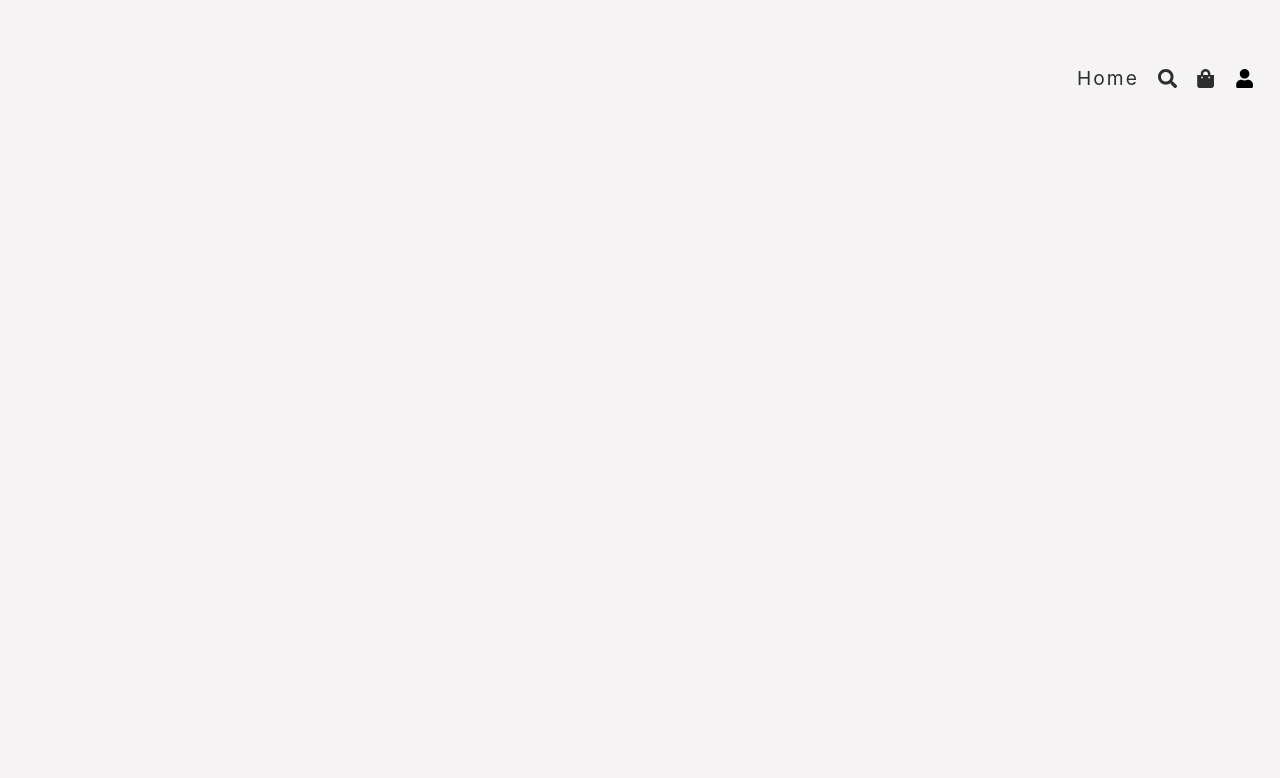
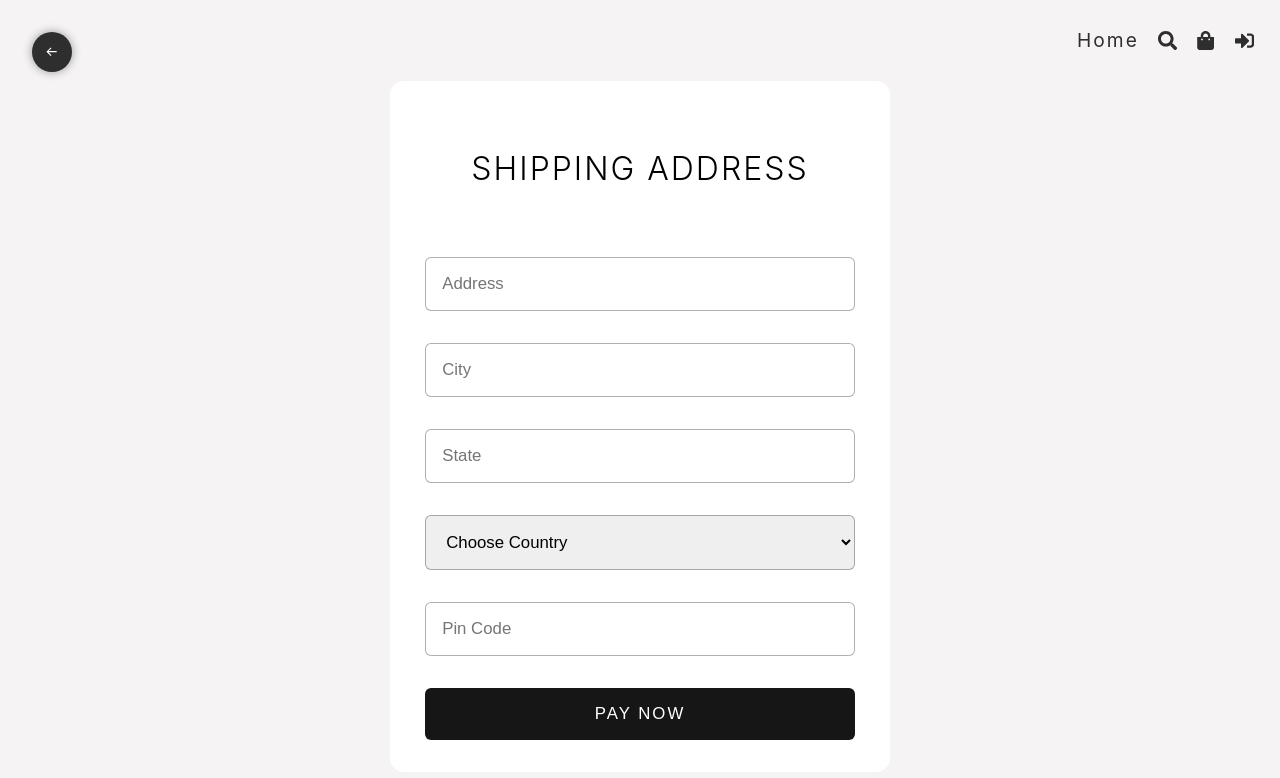
Before and after one commit to Parag0712/React-Ecommerce, a React (Vite) app: page /shipping in a window 1280 px wide. Before the commit this address had no page. Shown: the top 778 px of the page. Built offline with nearby package versions, Linux system fonts and the light colour scheme.

Commit message:
login ui and shiping ui done

```diff
--- a/src/App.tsx
+++ b/src/App.tsx
@@ -7,7 +7,8 @@ import Header from "./components/Header.tsx";
 const Cart = lazy(() => import('./pages/Cart.tsx'));
 const Home = lazy(() => import("./pages/Home.tsx"));
 const Search = lazy(() => import("./pages/Search.tsx"));
-
+const Shipping = lazy(()=> import("./pages/Shipping.tsx"));
+const Login = lazy(()=>import("./pages/Login.tsx"));
 // Admin Imports
 const Dashboard = lazy(() => import("./pages/admin/dashboard"));
 const Products = lazy(() => import("./pages/admin/products"));
@@ -38,6 +39,15 @@ function App() {
           <Route path='/search' element={<Search />}></Route>
           <Route path='/cart' element={<Cart />}></Route>
 
+          {/* Not logged routes */}
+          <Route>
+            <Route path='/login' element={<Login />}></Route>
+          </Route>
+
+          {/* Logged route */}
+          <Route>
+            <Route path='/shipping' element={<Shipping />}></Route>
+          </Route>
 
           {/* ADMIN ROUTES */}
           <Route
--- a/src/components/Header.tsx
+++ b/src/components/Header.tsx
@@ -3,28 +3,28 @@ import { Link } from "react-router-dom"
 import { FaSearch, FaShoppingBag, FaSignInAlt, FaSignOutAlt, FaUser } from "react-icons/fa"
 import { useState } from "react"
 const user = {
-  _id: "s",
-  role: "admin"
+  _id: "",
+  role: ""
 }
 function Header() {
   const [isOpen, setIsOpen] = useState<boolean>(false);
 
   // For User Drop Down
   const handleUser = () => {
-    setIsOpen(prev=> !prev);
+    setIsOpen(prev => !prev);
   }
 
-  const handleSignOut = ()=>{
+  const handleSignOut = () => {
     setIsOpen(false);
     console.log("logout");
   }
   return (
     <nav className="header">
-      <Link onClick={()=>setIsOpen(false)} to="/">Home</Link>
-      <Link onClick={()=>setIsOpen(false)} to={"/search"}>
+      <Link onClick={() => setIsOpen(false)} to="/">Home</Link>
+      <Link onClick={() => setIsOpen(false)} to={"/search"}>
         <FaSearch />
       </Link>
-      <Link onClick={()=>setIsOpen(false)} to={"/cart"}>
+      <Link onClick={() => setIsOpen(false)} to={"/cart"}>
         <FaShoppingBag />
       </Link>
 
@@ -38,11 +38,11 @@ function Header() {
               <div>
                 {
                   user.role === "admin" && (
-                    <Link onClick={()=>setIsOpen(false)} to={"admin/dashboard"}>Admin</Link>
+                    <Link onClick={() => setIsOpen(false)} to={"admin/dashboard"}>Admin</Link>
                   )
                 }
-                <Link onClick={()=>setIsOpen(false)} to={"/orders"}>Orders</Link>
-                <button onClick={()=>{handleSignOut();}}><FaSignOutAlt /> </button>
+                <Link onClick={() => setIsOpen(false)} to={"/orders"}>Orders</Link>
+                <button onClick={() => { handleSignOut(); }}><FaSignOutAlt /> </button>
               </div>
             </dialog>
           </>
--- /dev/null
+++ b/src/pages/Login.tsx
@@ -0,0 +1,46 @@
+import { useState } from "react";
+import { FcGoogle } from "react-icons/fc";
+
+const Login = () => {
+    const [gender, setGender] = useState("");
+    const [date, setDate] = useState("");
+
+
+    const loginHandler = ()=>{
+
+    }
+
+    return (
+        <div className="login">
+            <main>
+                <h1 className="heading">Login</h1>
+                <div>
+                    <label>Gender</label>
+                    <select value={gender} onChange={(e) => setGender(e.target.value)}>
+                        <option value="">Select Gender</option>
+                        <option value="male">Male</option>
+                        <option value="female">Female</option>
+                    </select>
+                </div>
+
+                <div>
+                    <label>Date of birth</label>
+                    <input
+                        type="date"
+                        value={date}
+                        onChange={(e) => setDate(e.target.value)}
+                    />
+                </div>
+
+                <div>
+                    <p>Already Signed In Once</p>
+                    <button onClick={loginHandler}>
+                        <FcGoogle /> <span>Sign in with Google</span>
+                    </button>
+                </div>
+            </main>
+        </div>
+    );
+};
+
+export default Login;
--- /dev/null
+++ b/src/pages/Shipping.tsx
@@ -0,0 +1,86 @@
+import { ChangeEvent, ChangeEventHandler, useState } from "react";
+import { BiArrowBack } from "react-icons/bi";
+import { useNavigate } from "react-router-dom";
+
+const Shipping = () => {
+  const navigate = useNavigate();
+
+  const [shippingInfo, setShippingInfo] = useState({
+    address: "",
+    city: "",
+    state: "",
+    country: "",
+    pinCode: "",
+  });
+
+  //Change Handler
+  const changeHandler = (e:ChangeEvent< HTMLInputElement | HTMLSelectElement>) => {
+    setShippingInfo((prev)=>({...prev,[e.target.name]:e.target.value }))
+  }
+
+  // Submit Handler
+  const submitHandler = () => {
+  }
+
+  return (
+    <div className="shipping">
+      <button className="back-btn" onClick={() => navigate("/cart")}>
+        <BiArrowBack />
+      </button>
+
+      <form onSubmit={submitHandler}>
+        <h1>Shipping Address</h1>
+
+        <input
+          required
+          type="text"
+          placeholder="Address"
+          name="address"
+          value={shippingInfo.address}
+          onChange={changeHandler}
+        />
+
+        <input
+          required
+          type="text"
+          placeholder="City"
+          name="city"
+          value={shippingInfo.city}
+          onChange={changeHandler}
+        />
+
+        <input
+          required
+          type="text"
+          placeholder="State"
+          name="state"
+          value={shippingInfo.state}
+          onChange={changeHandler}
+        />
+
+        <select
+          name="country"
+          required
+          value={shippingInfo.country}
+          onChange={changeHandler}
+        >
+          <option value="">Choose Country</option>
+          <option value="india">India</option>
+        </select>
+
+        <input
+          required
+          type="number"
+          placeholder="Pin Code"
+          name="pinCode"
+          value={shippingInfo.pinCode}
+          onChange={changeHandler}
+        />
+
+        <button type="submit">Pay Now</button>
+      </form>
+    </div>
+  );
+};
+
+export default Shipping;
--- a/src/styles/_home.scss
+++ b/src/styles/_home.scss
@@ -216,9 +216,6 @@ $smaller-font-size: 0.75rem;
 
 /*-- MEDIA QUERIES --*/
 @media screen and (min-width: 1200px) {
-  body {
-    margin: 3rem 0 0 0;
-  }
 
   .bd-grid {
     margin-left: auto;
--- /dev/null
+++ b/src/styles/_login.scss
@@ -0,0 +1,54 @@
+.login {
+  height: 84vh;
+  @include flex(column);
+  margin: 0px 10px;
+
+  > main {
+    width: 100%;
+
+    max-width: 400px;
+    padding: 3rem 2rem;
+    // @include baseShadow;
+    background-color: white;
+    border-radius: 14px;
+    @include flex(column, center, stretch);
+    > div {
+      width: 100%;
+      @include flex(column, flex-start, stretch, 0.2rem);
+      > input,
+      > select {
+        @include inputStyle;
+        border: 1px solid rgba(162, 162, 162, 0.53);
+        border-radius: 6px;
+        font-family: "Segoe UI", Tahoma, Geneva, Verdana, sans-serif;
+      }
+
+      > p {
+        text-align: center;
+        margin: 2rem;
+      }
+
+      button {
+        width: 70%;
+        margin: auto;
+        height: 3rem;
+        @include btn(unset, rgb(62, 125, 242), white);
+        @include flex;
+        border: 1px solid rgb(62, 125, 242);
+        border-radius: 6px;
+        font-size: 1.05rem;
+        overflow:hidden;
+        > svg {
+          background-color: white;
+          width: 30%;
+          height: 100%;
+        }
+
+        > span {
+          width: 100%;
+          text-align: center;
+        }
+      }
+    }
+  }
+}
--- /dev/null
+++ b/src/styles/_shipping.scss
@@ -0,0 +1,75 @@
+.shipping {
+  @include flex;
+
+  .back-btn {
+    @include square(2.5rem);
+    background-color: $color2;
+    color: $color1;
+    @include flex;
+    position: fixed;
+    top: 2rem;
+    left: 2rem;
+    border-radius: 100%;
+    border: none;
+    outline: none;
+    cursor: pointer;
+    @include baseShadow;
+
+    svg {
+      transition: all 0.3s;
+    }
+
+    &:hover svg {
+      translate: -0.25rem;
+    }
+  }
+
+  > form {
+
+    background-color: white;
+    border-radius: 14px;
+    margin: 0px 10px;
+    max-width: 500px;
+    width: 100%;
+    @include flex(column, center, stretch, 2rem);
+    padding: 2rem 2.2rem;
+
+    > h1 {
+      @include heading(2px);
+      margin: 2rem;
+      text-align: center;
+    }
+    > input,
+    > select {
+
+      border: 1px solid rgba(31, 31, 31, 0.351);
+      padding: 1rem;
+      outline: none;
+      font-size: 1.05rem;
+      border-radius: 6px;
+    }
+
+    > button {
+      @include btn(1rem, $dark-color ,$color1);
+      border-radius: 6px;
+      font-size: 1.05rem;
+      text-transform: uppercase;
+      letter-spacing: 2px;
+      &:hover {
+        opacity: 0.8;
+      }
+    }
+  }
+  @media screen and (max-width:600px) {
+    form {
+      margin: 0px 20px;
+      max-width: 350px;
+      padding: 2rem 1rem;
+
+      >h1{
+        margin: 1rem;
+      }
+    }
+
+  }
+}
--- a/src/styles/admin-styles/_mixin.scss
+++ b/src/styles/admin-styles/_mixin.scss
@@ -46,3 +46,13 @@
 @mixin baseShadow() {
   box-shadow: 0 0 10px rgba(0, 0, 0, 0.384);
 }
+
+@mixin btn($p:0.5rem 1rem,$bg,$color,$br:6px){
+  cursor: pointer;
+  border: none;
+  overflow: none;
+  padding: $p;
+  background-color: $bg;
+  color: $color;
+  border-radius: $br;
+}
--- a/src/styles/app.scss
+++ b/src/styles/app.scss
@@ -5,6 +5,7 @@
 }
 
 * {
+  transition: 0.2s all ease-in-out;
   margin: 0;
   padding: 0;
   box-sizing: border-box;
@@ -37,6 +38,8 @@ body {
 @import "admin-styles/mixin";
 @import "_home";
 @import "_cart";
+@import "_shipping";
+@import "login";
 @import "admin-styles/dashboard";
 @import "admin-styles/products";
 @import "admin-styles/chart";
```
Also changed, not shown: src/pages/Register.tsx (added), src/styles/_cart.scss (renamed from src/styles/__cart.scss).
